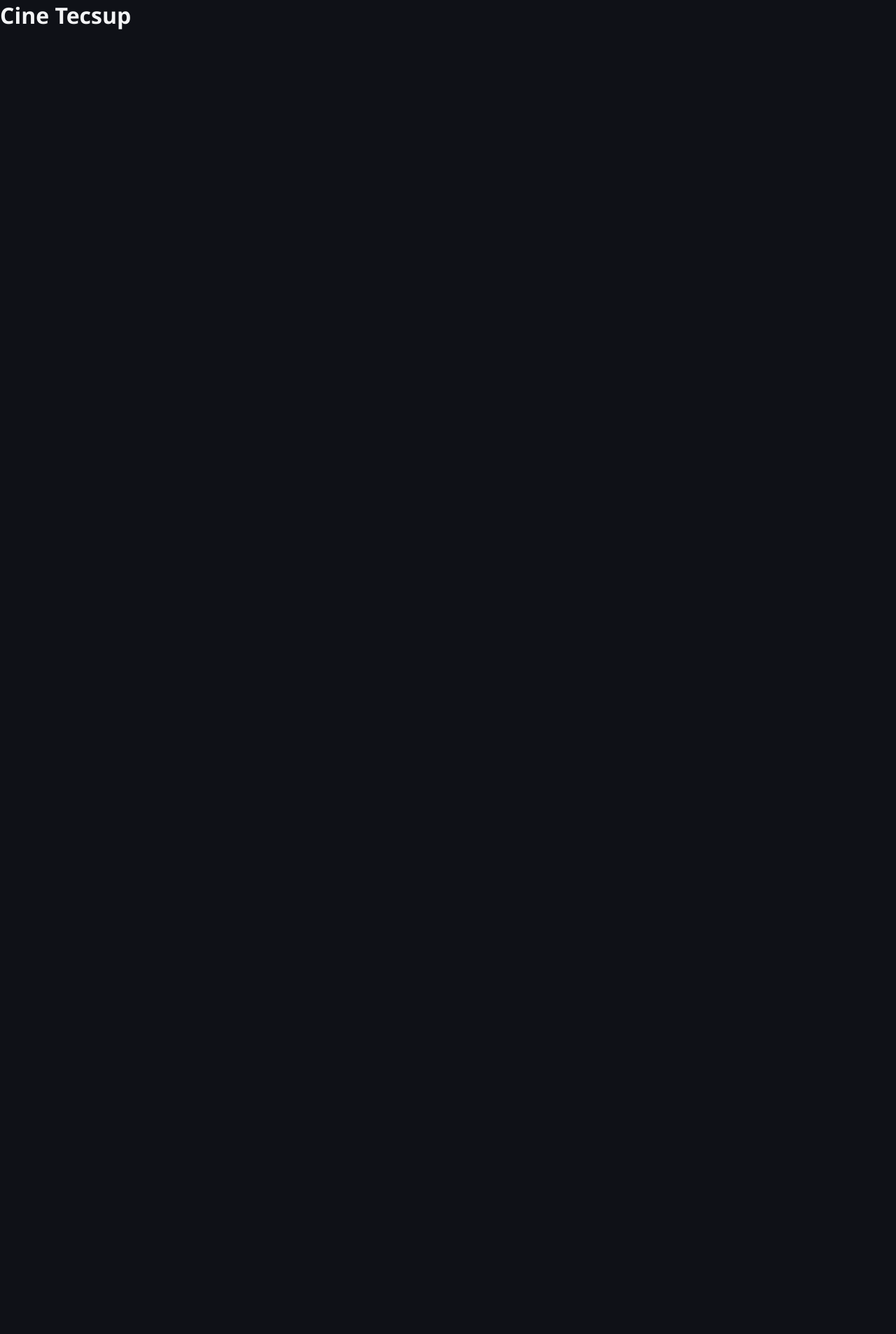
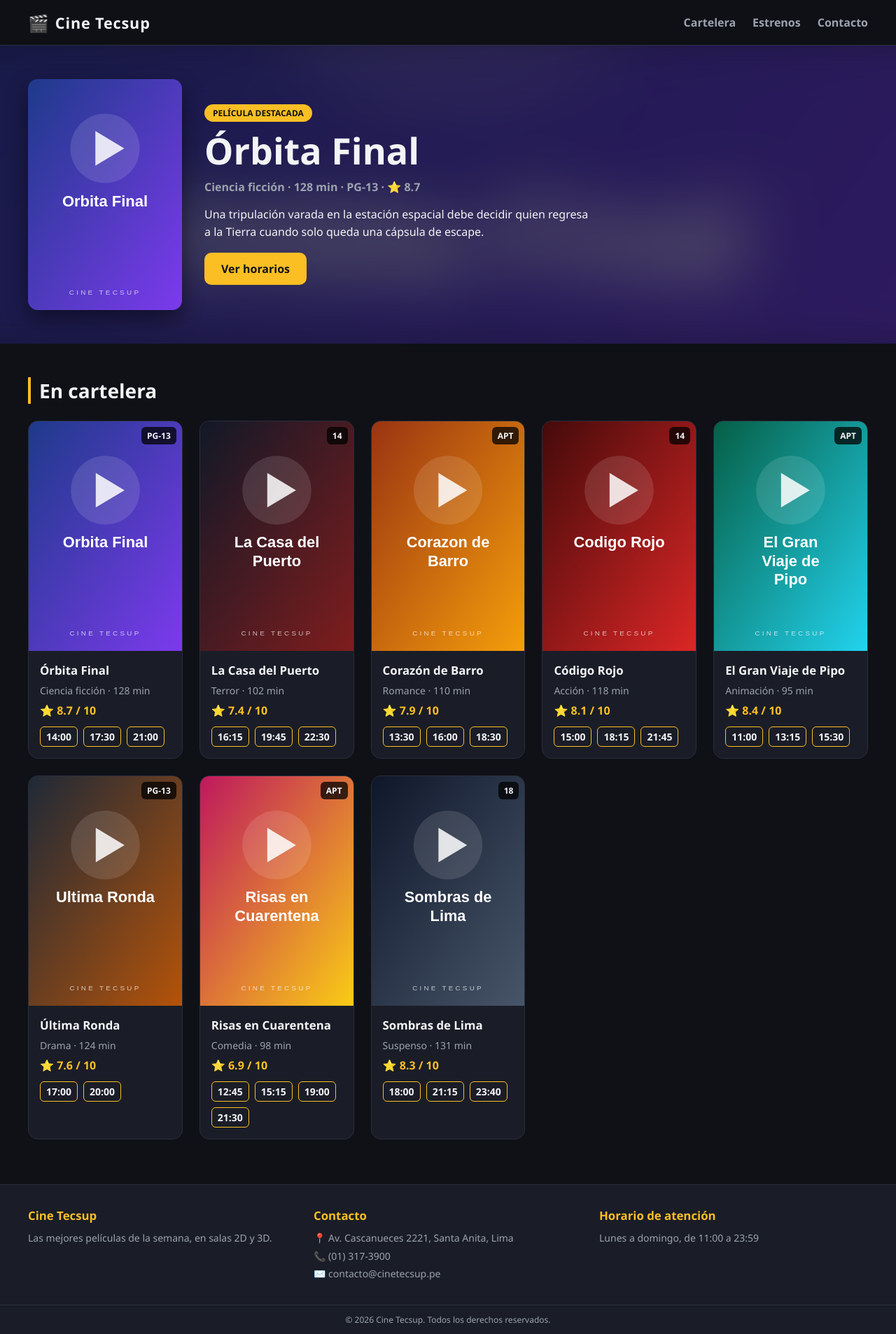
Before and after one commit to kiaraalburqueque-stack/Laboratorio11Emp, a React (Vite) app: page / in a window 1280 px wide. Shown: the whole page at 70% size. Before the commit the page ends 800 px from the top, so only its background shows below. Built offline with nearby package versions, Linux system fonts and the light colour scheme.

Commit message:
feat: compose billboard page in App

```diff
--- a/src/App.jsx
+++ b/src/App.jsx
@@ -1,5 +1,23 @@
+import Header from './components/Header/Header'
+import Hero from './components/Hero/Hero'
+import MovieList from './components/MovieList/MovieList'
+import Footer from './components/Footer/Footer'
+import { movies, featuredMovie } from './data/movies'
+import { cinema } from './data/cinema'
+
+// App is the only component that knows where the data comes from.
+// It passes to each child just what that child needs.
 function App() {
-  return <h1>Cine Tecsup</h1>
+  return (
+    <>
+      <Header cinemaName={cinema.name} />
+      <main>
+        <Hero movie={featuredMovie} />
+        <MovieList title="En cartelera" movies={movies} />
+      </main>
+      <Footer cinemaName={cinema.name} contact={cinema.contact} />
+    </>
+  )
 }
 
 export default App
```
